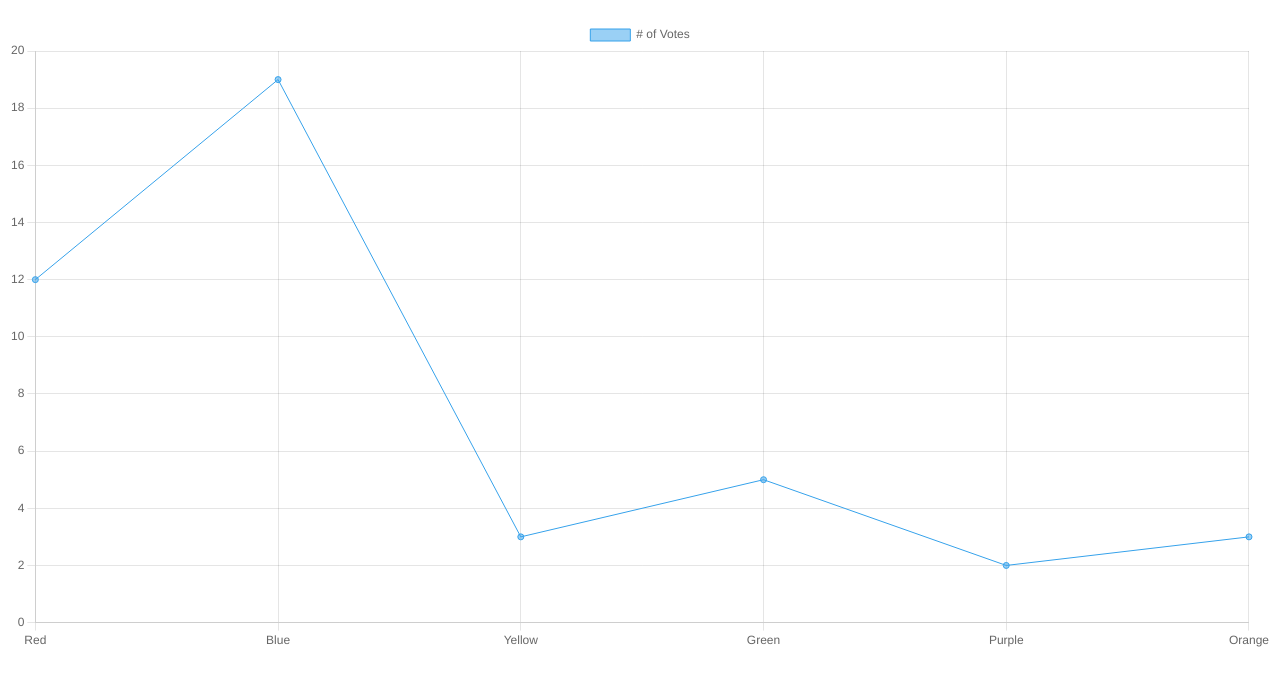
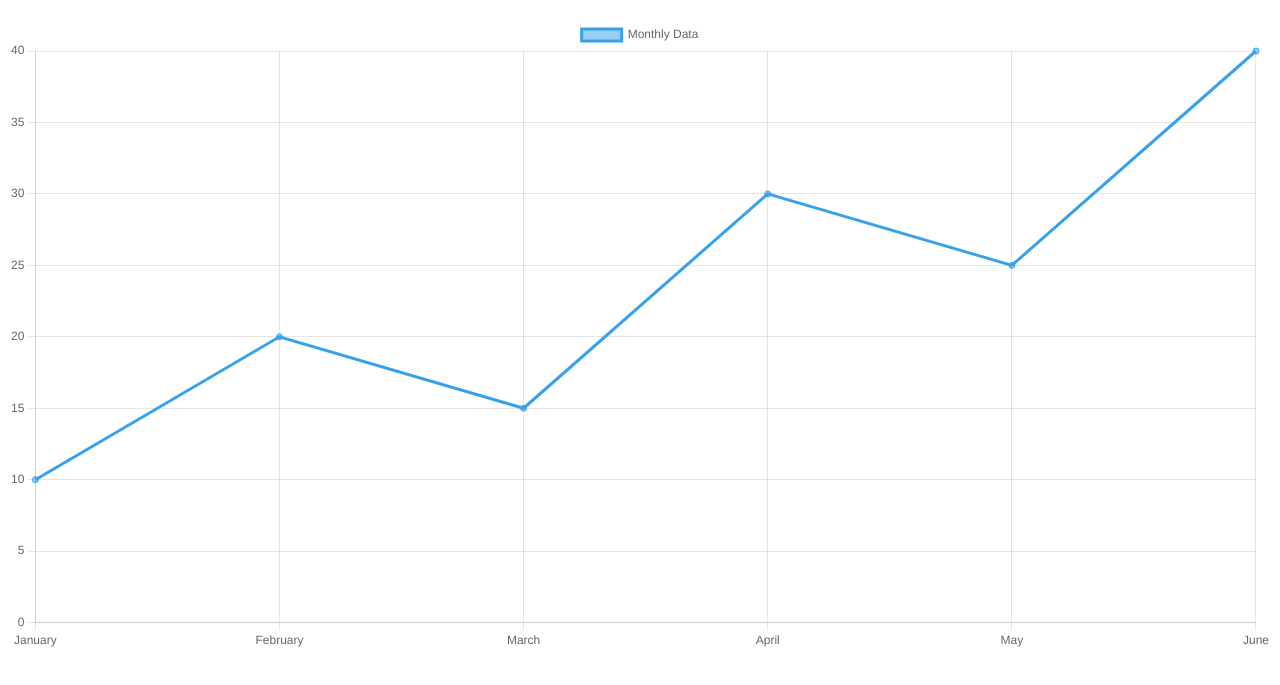
Before and after one commit to Lawrence-19/it21a, a plain HTML site: page linechart.html in a window 1280 px wide. Shown: the part 61-746 px from the top of the page. Drawn offline with nearby package versions, Linux system fonts and the light colour scheme.

Commit message:
added linechart.html and linedata.json and make the chart dynamic

```diff
--- a/linechart.html
+++ b/linechart.html
@@ -4,38 +4,74 @@
     <meta charset="UTF-8">
     <meta name="viewport" content="width=device-width, initial-scale=1.0">
     <title>Linechart</title>
-
     <script src="https://cdn.jsdelivr.net/npm/chart.js"></script>
-
 </head>
 <body>
     <h1>Line Chart</h1>
     <div>
-  <canvas id="myChart"></canvas>
+  <canvas id="linechart"></canvas>
     </div>
-
 </body>
 <script>
-  const ctx = document.getElementById('myChart');
 
-  new Chart(ctx, {
-    type: 'line',
-    data: {
-      labels: ['Red', 'Blue', 'Yellow', 'Green', 'Purple', 'Orange'],
-      datasets: [{
-        label: '# of Votes',
-        data: [12, 19, 3, 5, 2, 3],
-        borderWidth: 1
-      }]
-    },
-    options: {
-      scales: {
-        y: {
-          beginAtZero: true
+ class LineChart{
+    constructor(canvasId,dataUrl){
+        this.canvasId = canvasId;
+        this.dataUrl = dataUrl;
+        this.chart = null;
+    }
+    renderChart(data){
+        const ctx = document.getElementById(this.canvasId).getContext("2d");
+
+        this.chart = new Chart(ctx,{
+            type:"line",
+            data:{
+                labels: data.labels,
+                datasets:[{
+                    label:"Monthly Data",
+                    //Data
+                    data:data.values,
+                    borderwidth:1
+                }]
+            },
+            options:{
+                scales:{
+                    y:{
+                        beginAtZero:true
+                    }
+                }
+            }
+        });
+    }
+
+    async fetchData(){
+        try{
+            const response = await fetch(this.dataUrl);
+            if(!response.ok) throw new Error('Failed to load data: $(response.statusText}');
+
+            const data = await response.json();
+            return data;
+
+        }catch(error){
+            console.error ("Error fetching data:" , error);
+            return null;
         }
-      }
     }
-  });
 
+    async init(){
+        const data = await this.fetchData();
+        if(data){
+            this.renderChart(data);
+        }
+
+    }
+
+ }
+
+    document.addEventListener("DOMContentLoaded", ()=>{
+        const chart = new LineChart("linechart","linedata.json");
+        chart.init();
+
+    })
 </script>
 </html>
--- /dev/null
+++ b/linedata.json
@@ -0,0 +1,4 @@
+{
+    "labels":["January", "February", "March", "April", "May", "June"],
+    "values":[10,20,15,30,25,40]
+}
```
